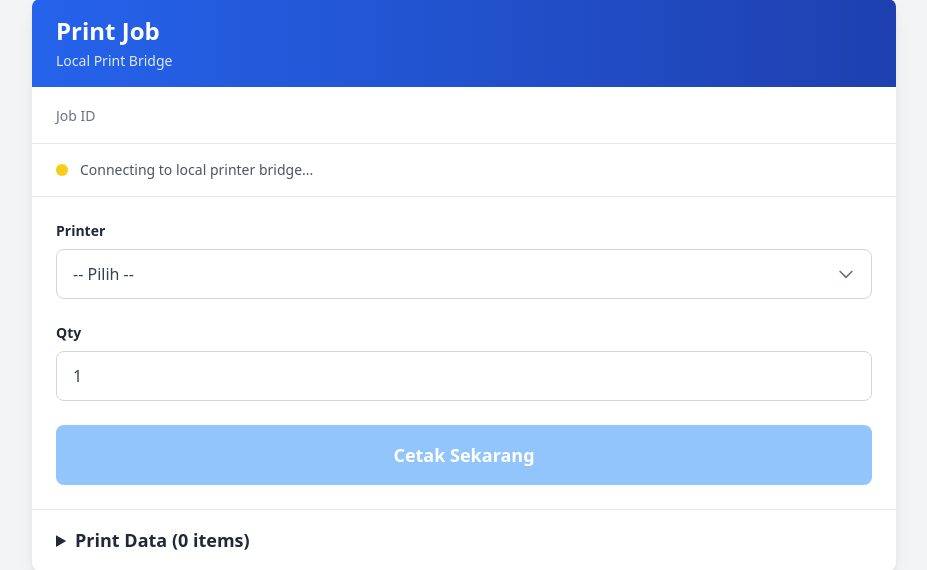
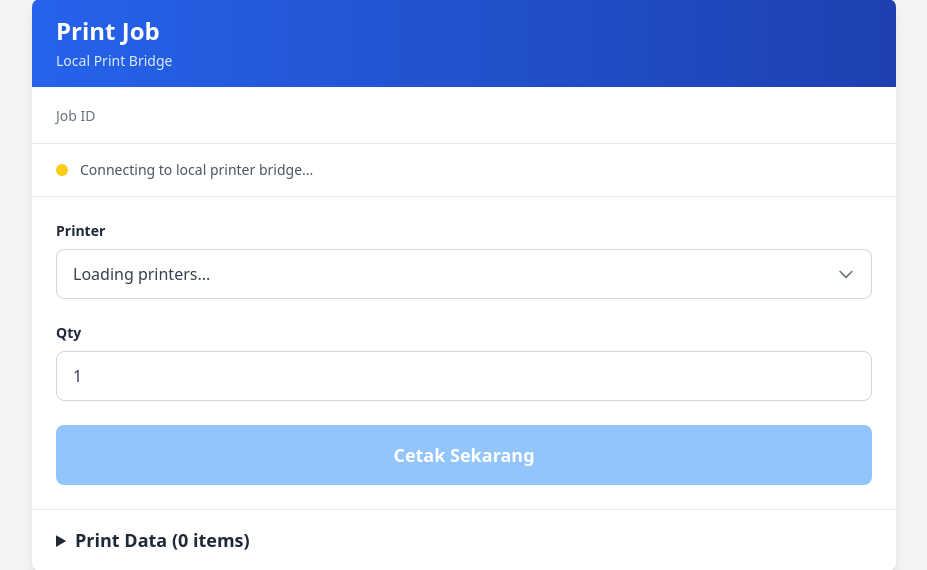
Before and after one commit to marcooi/web-print-bridge-websocket, a FastAPI app: template templates/print_page.html in a window 1280 px wide. Shown: the part 33-603 px from the top of the page, without its empty margins (176-1103 px from the left). Run offline with FastAPI, Linux system fonts and the light colour scheme; the template is opened without the code that fills it, so the values that code supplies are empty; some libraries are stand-ins or nearby versions.

Commit message:
edit print page

```diff
--- a/templates/print_page.html
+++ b/templates/print_page.html
@@ -79,7 +79,7 @@
                     <div class="relative">
                         <select id="printer-select"
                             class="w-full px-4 py-3 border border-gray-300 rounded-lg appearance-none bg-white focus:ring-2 focus:ring-blue-500 focus:border-blue-500 text-gray-700">
-                            <option value="">-- Pilih --</option>
+                            <option value="">Loading printers...</option>
                         </select>
                         <div
                             class="pointer-events-none absolute inset-y-0 right-0 flex items-center px-4 text-gray-500">
```
